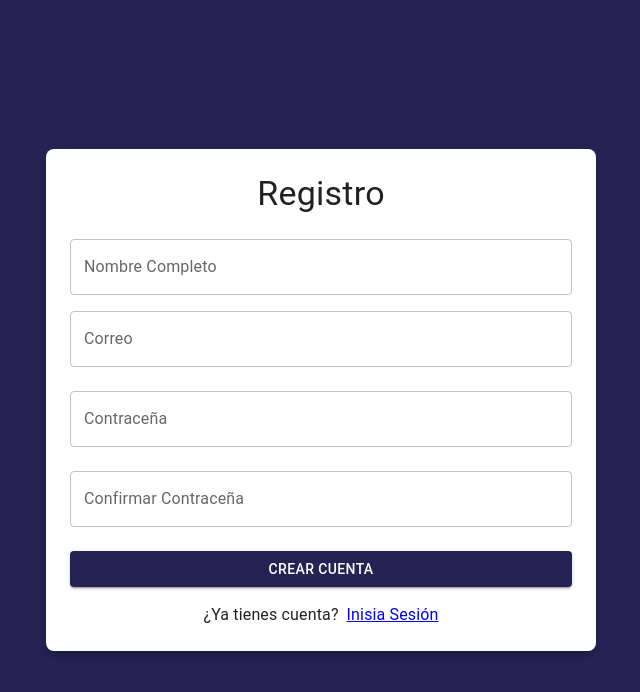
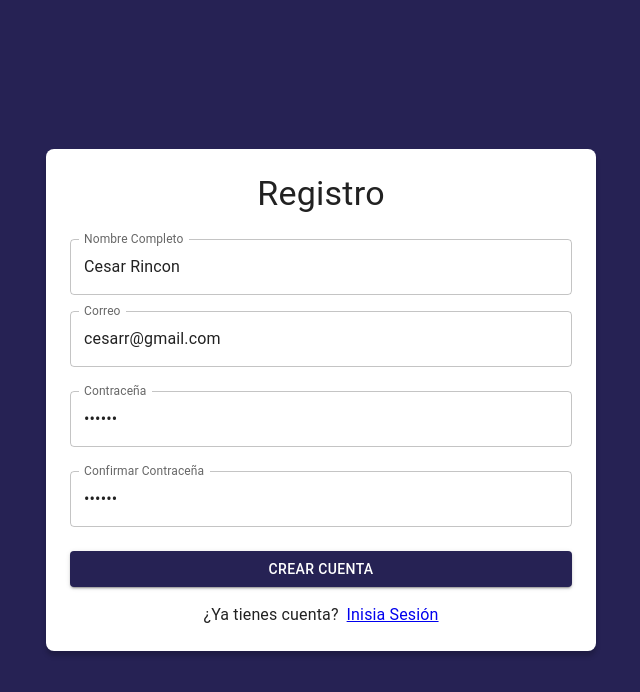
Before and after one commit to Cesrra/journal, a React (Vite) app: page /auth/register in a window 1280 px wide. Shown: the top 692 px of the page, without its empty margins (319-959 px from the left). Built offline with nearby package versions, Linux system fonts and the light colour scheme.

Commit message:
Implemented new useForm functionalities

```diff
--- a/src/auth/pages/RegisterPage.jsx
+++ b/src/auth/pages/RegisterPage.jsx
@@ -1,12 +1,25 @@
 import { Link as RouterLink } from "react-router-dom"
+import { Link } from "react-router-dom"
 import { Button, Grid, TextField, Typography } from "@mui/material"
 import { AuthLayout } from "../layout/AuthLayout"
-import { Link } from "react-router-dom"
+import { useForm } from "../../hooks/useForm"
 
+const formData = {
+  displayName: 'Cesar Rincon',
+  email: 'cesarr@gmail.com',
+  password: '123456',
+  confirmPassword: '123456'
+}
 export const RegisterPage = () => {
+  const { displayName, email, password, confirmPassword, onInputChange, formState } = useForm( formData )
+  const onRegister = ( event ) => {
+    event.preventDefault()
+    console.log(formState)
+  }
+
   return (
     <AuthLayout title="Registro">
-      <form>
+      <form onSubmit={ onRegister }>
         <Grid container >
           <Grid item xs={12} sx={{ mt: 2 }} >
             <TextField
@@ -14,6 +27,9 @@ export const RegisterPage = () => {
               type="text"
               placeholder="César Rincón"
               fullWidth
+              name="displayName"
+              value={ displayName }
+              onChange={ onInputChange }
             />
           </Grid>
           <Grid item xs={12} sx={{ mt: 2 }} >
@@ -22,6 +38,9 @@ export const RegisterPage = () => {
               type="email"
               placeholder="correo@google.com"
               fullWidth
+              name="email"
+              value={ email }
+              onChange={ onInputChange }
             />
           </Grid>
           <Grid item xs={12} sx={{ mt: 3 }} >
@@ -30,6 +49,9 @@ export const RegisterPage = () => {
               type="password"
               placeholder="******"
               fullWidth
+              name="password"
+              value={ password }
+              onChange={ onInputChange }
             />
           </Grid>
           <Grid item xs={12} sx={{ mt: 3 }} >
@@ -38,13 +60,16 @@ export const RegisterPage = () => {
               type="password"
               placeholder="******"
               fullWidth
+              name="confirmPassword"
+              value={ confirmPassword }
+              onChange={ onInputChange }
             />
           </Grid>
 
 
           <Grid container spacing={ 2 } sx={{ mt: 1 }}>
             <Grid item xs={ 12 } sm={ 12 }>
-              <Button variant='contained' fullWidth>
+              <Button variant='contained' type="submit" fullWidth>
                 Crear Cuenta
               </Button>
             </Grid>
```
